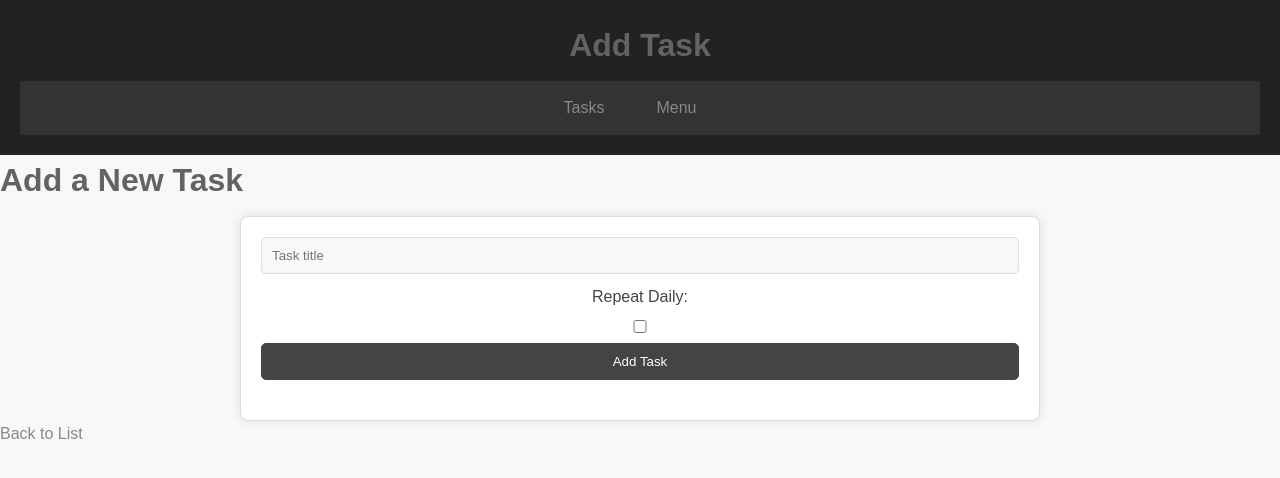
After one commit to Nymber/Mobile-Budget-App, a Flask app: page /add_task in a window 1280 px wide. The commit adds this page. Shown: the top 478 px of the page. Run offline with Flask 3, Linux system fonts and the light colour scheme; a user stored in the database is signed in.

Commit message:
Todo Lists!
Added todo lists, and a dropdown menu for navigation.

```diff
--- a/app.py
+++ b/app.py
@@ -1,11 +1,12 @@
 from db_env import db
 from app_settings import app
-from routes import routes, inventory_routes, charts
+from routes import routes, inventory_routes, charts, tasks
 from task_scheduler import scheduler
 
 app.register_blueprint(routes)
 app.register_blueprint(inventory_routes)
 app.register_blueprint(charts)
+app.register_blueprint(tasks)
 
 
 if __name__ == '__main__':
--- a/routes.py
+++ b/routes.py
@@ -1,4 +1,4 @@
-from datetime import datetime, timedelta, timezone
+from datetime import datetime, timedelta, timezone, date
 from flask import send_file, Blueprint, render_template, request, redirect, url_for, session, jsonify, flash
 from sqlalchemy import func
 from sqlalchemy.orm import Query
@@ -10,7 +10,7 @@ from app_settings import app
 import calculations as calculations
 from calculations import calculated
 import db_env as db_env
-from db_env import db
+from db_env import db, Task
 
 
 
@@ -642,3 +642,67 @@ def get_financial_overview():
     }
 
     return jsonify(data)
+
+
+#todo tasks
+tasks = Blueprint('tasks', __name__)
+
+#todo tasks
+@tasks.route('/task', methods=['POST', 'GET'])
+def task():
+    if 'username' in session:
+        tasks = db_env.Task.query.filter_by(username=session['username']).all()
+        username = session.get('username')
+        return render_template('task.html', tasks=tasks)
+    else:
+        return redirect(url_for('routes.login'))
+
+# Route for adding a new task
+@tasks.route('/add_task', methods=['POST', 'GET'])
+def add_task():
+    if 'username' in session:
+        if request.method == 'POST':
+            task_title = request.form['title']
+            repeat_daily = 'repeat_daily' in request.form  # Check if the repeat_daily box was checked
+            username = session.get('username')
+            new_task = Task(title=task_title, repeat_daily=repeat_daily, username=username)
+            try:
+                db.session.add(new_task)
+                db.session.commit()
+                return redirect(url_for('tasks.task'))
+            except:
+                return 'There was an issue adding your task'
+        else:
+            return render_template('add_task.html')
+    else:
+        return redirect(url_for('routes.login'))
+
+# Route to delete a task
+@tasks.route('/delete_task/<int:id>')
+def delete_task(id):
+    if 'username' in session:
+        task_to_delete = db_env.Task.query.get_or_404(id)
+        try:
+            db.session.delete(task_to_delete)
+            db.session.commit()
+            return redirect(url_for('tasks.task'))
+        except:
+            return 'There was an issue deleting the task'
+    else:
+        return redirect(url_for('routes.login'))
+
+# Route to mark a task as complete/incomplete
+@tasks.route('/complete_task/<int:id>')
+def complete_task(id):
+    if 'username' in session:
+        task = Task.query.get_or_404(id)
+        task.is_complete = not task.is_complete
+        if task.is_complete:
+            task.last_completed_date = datetime.utcnow()  # Set the last completed date
+        try:
+            db.session.commit()
+            return redirect(url_for('tasks.task'))
+        except:
+            return 'There was an issue updating the task'
+    else:
+        return redirect(url_for('routes.login'))
--- a/static/styles/styles.css
+++ b/static/styles/styles.css
@@ -86,25 +86,62 @@ main {
     padding: 20px;
 }
 
-/* Style the navigation menu */
+/* Navigation Menu */
 nav ul {
     list-style-type: none;
-    display: flex; /* Use flexbox for horizontal navigation */
-    justify-content: center; /* Center align the navigation items */
+    margin: 0;
+    padding: 0;
+    background-color: #333;
+    display: flex;
+    justify-content: center;
 }
 
 nav ul li {
+    position: relative;
     margin-right: 20px;
 }
 
 nav ul li a {
-    color: #333333; /* Dark text color */
+    display: block;
+    padding: 14px 16px;
+    color: white;
+    text-align: center;
     text-decoration: none;
 }
 
 nav ul li a:hover {
-    text-decoration: underline;
+    background-color: #111;
 }
+
+/* Dropdown Menu */
+nav ul li.dropdown .dropdown-content {
+    display: none;
+    position: absolute;
+    background-color: #f9f9f9;
+    min-width: 160px;
+    box-shadow: 0px 8px 16px rgba(0,0,0,0.2);
+    z-index: 1;
+}
+
+nav ul li.dropdown .dropdown-content li {
+    padding: 12px 16px;
+}
+
+nav ul li.dropdown .dropdown-content li a {
+    color: black;
+    text-decoration: none;
+    display: block;
+}
+
+nav ul li.dropdown .dropdown-content li a:hover {
+    background-color: #f1f1f1;
+}
+
+/* Show dropdown when hovering over the dropdown menu */
+nav ul li.dropdown:hover .dropdown-content {
+    display: block;
+}
+
 
 /* Style the form sections */
 section {
--- /dev/null
+++ b/templates/add_task.html
@@ -0,0 +1,36 @@
+<!DOCTYPE html>
+<html lang="en">
+<head>
+    <meta charset="UTF-8">
+    <meta http-equiv="X-UA-Compatible" content="IE=edge">
+    <meta name="viewport" content="width=device-width, initial-scale=1.0">
+    <link rel="stylesheet" type="text/css" href="{{ url_for('static',filename='styles/styles.css') }}">
+    <title>Add Task</title>
+</head>
+<header>
+    <h1>Add Task</h1>
+    <nav>
+        <ul>
+            <li><a href="{{ url_for('tasks.task') }}">Tasks</a></li>
+            <li class="dropdown">
+                <a href="javascript:void(0)" class="dropbtn">Menu</a>
+                <ul class="dropdown-content">
+                    <li><a href="{{ url_for('inventory_routes.get_inventory_items') }}">Inventory</a></li>
+                    <li><a href="{{ url_for('routes.dashboard') }}">Dashboard</a></li>
+                </ul>
+            </li>
+        </ul>
+    </nav>
+
+</header>
+<body>
+    <h1>Add a New Task</h1>
+    <form action="/add_task" method="POST">
+        <input type="text" name="title" placeholder="Task title" required>
+        <label for="repeat_daily">Repeat Daily:</label>
+        <input type="checkbox" name="repeat_daily">
+        <button type="submit">Add Task</button>
+    </form>
+    <a href="/">Back to List</a>
+</body>
+</html>
```
Also changed, not shown: db_env.py (+14 -3 lines), scheduler_tasks.py (+18 -0 lines), templates/add_earnings.html (+8 -1 lines), templates/add_expense.html (+8 -2 lines), templates/dashboard.html (+8 -2 lines), templates/inventory.html (+9 -2 lines), templates/task.html (added, +45 -0 lines), templates/view_earnings.html (+9 -1 lines), templates/view_expenses.html (+9 -1 lines), templates/view_inventory.html (+11 -3 lines), instance/financial_data.db (added).
